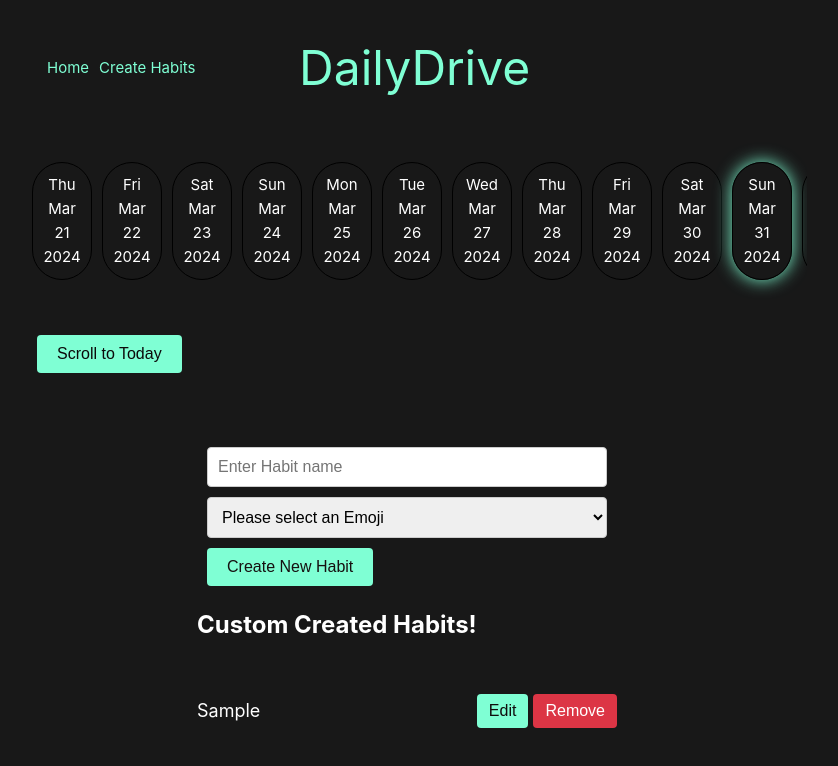
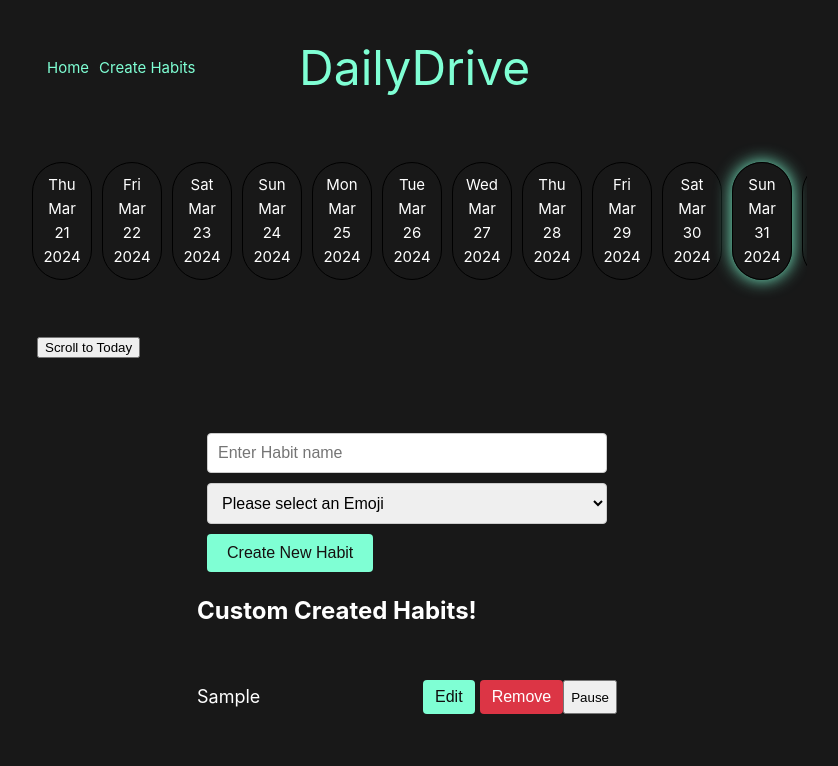
Before and after one commit to henriits/habit_tracker_vue, a Vue app in the folder habit-tracker/: page /create_habits in a window 1280 px wide. Both pictures are taken after typing "Sample" into the empty fields and a click on the button "Create New Habit". Shown: the top 766 px of the page, without its empty margins (233-1071 px from the left). Built offline with nearby package versions, Linux system fonts and the light colour scheme.

Commit message:
Create pause button, with localstorage property

```diff
--- a/habit-tracker/src/components/CreateHabits.vue
+++ b/habit-tracker/src/components/CreateHabits.vue
@@ -5,13 +5,21 @@
     <ol v-if="habits.length > 0" class="habit-list">
       <li v-for="(habit, index) in habits" :key="index" class="habit-item">
         <span v-if="!habit.editing" class="habit-name">{{ habit.name }}</span>
-                <input v-else v-model="habit.name" @blur="saveEditedHabit(index)" class="habit-edit-input" />
+        <input
+          v-else
+          v-model="habit.name"
+          @blur="saveEditedHabit(index)"
+          class="habit-edit-input"
+        />
         <div class="button-container">
           <button type="button" @click="toggleEdit(index)" class="habit-button">
             {{ habit.editing ? "Save" : "Edit" }}
           </button>
           <button type="button" @click="removeHabit(index)" class="remove-button">
             Remove
+          </button>
+          <button type="button" @click="pauseHabit(index)" class="pause-button">
+            {{ habit.paused ? "Unpause" : "Pause" }}
           </button>
         </div>
       </li>
@@ -36,13 +44,17 @@ const loadHabitsFromLocalStorage = () => {
 onMounted(() => {
   loadHabitsFromLocalStorage();
 });
-
 const saveHabitsToLocalStorage = () => {
   localStorage.setItem("CreatedHabits", JSON.stringify(habits.value));
 };
 
+const pauseHabit = (index) => {
+  habits.value[index].paused = !habits.value[index].paused; // Toggle paused status
+  saveHabitsToLocalStorage();
+};
+
 const addNewHabit = (habitName) => {
-    habits.value.push({ name: habitName, editing: false });
+  habits.value.push({ name: habitName, editing: false, paused: false }); // Initialize paused property
   saveHabitsToLocalStorage();
 };
 
--- a/habit-tracker/src/components/SelectHabitAndDate.vue
+++ b/habit-tracker/src/components/SelectHabitAndDate.vue
@@ -89,7 +89,7 @@ function attachHabitToSelectedDate() {
 }
 </script>
 
-<style>
+<style scoped>
 .select-date-and-habit {
   max-width: 400px;
   margin: 0 auto;
```
Lines whose indentation alone changed are shown as unchanged.
